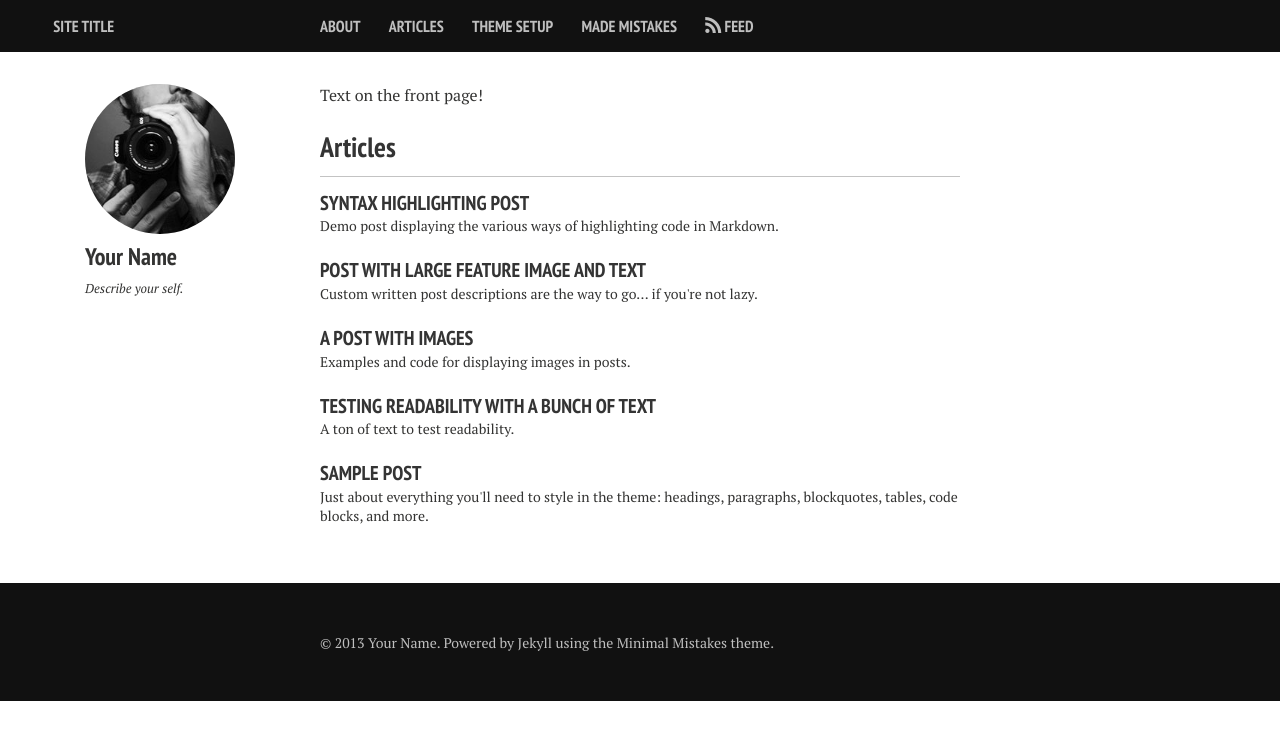
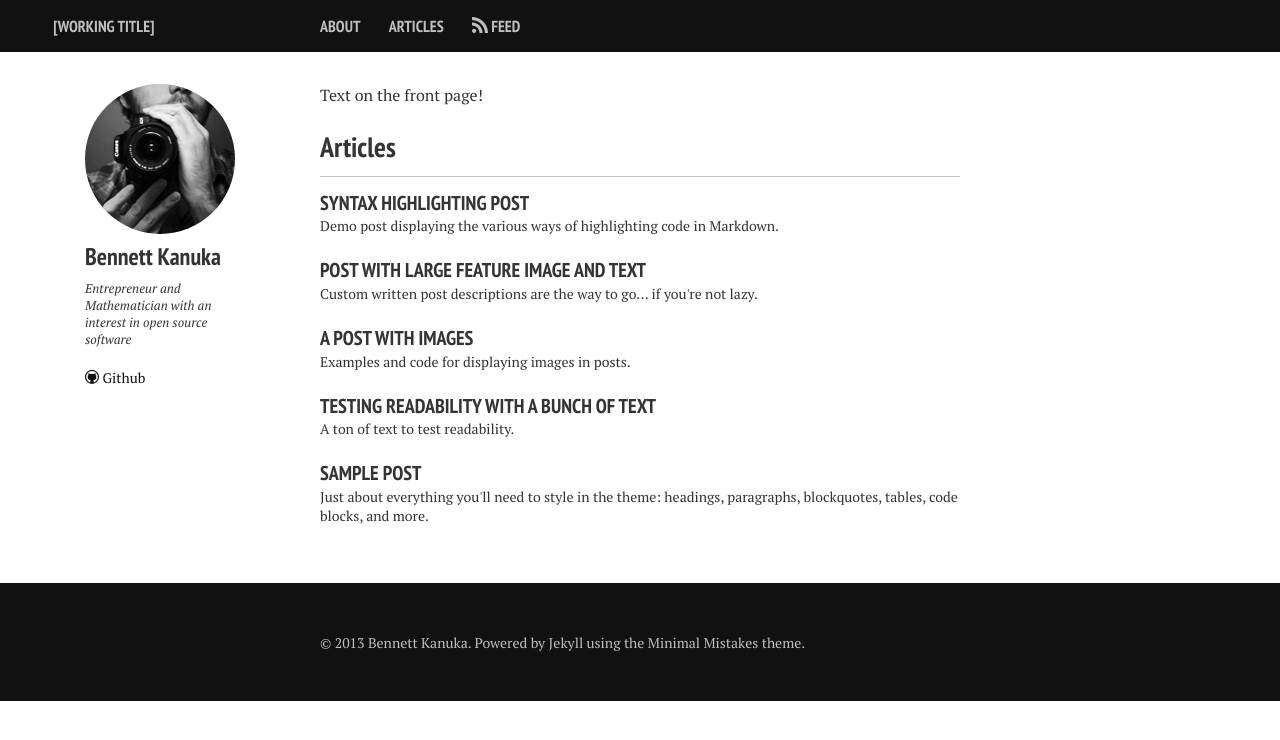
Before and after one commit to bkanuka/blog, a Jekyll site: the page built from index.md, in a window 1280 px wide. Shown: the top 740 px of the page. Built offline with Jekyll 4.4.1, drawn with Linux system fonts in a browser that asks for light colours; nearby versions of some CDN libraries.

Commit message:
made it more mine!

```diff
--- a/_config.yml
+++ b/_config.yml
@@ -1,19 +1,19 @@
-title:            Site Title
-tagline:          A short tagline
-description:      Describe your website.
+title:            "[Working Title]"
+tagline:          Learning to do things the right way, one project at a time
+description:      Shallow dives into math and software
 #Comment out url when working locally to resolve base urls correctly
-#url:              http://bkanuka.github.io
+url:              http://bkanuka.github.io
 
 # Owner/author information
 owner:
-  name:           Your Name
+  name:           Bennett Kanuka
   avatar:         bio-photo.jpg
-  bio:            "Describe your self."
-  email:          your@email.com
+  bio:            "Entrepreneur and Mathematician with an interest in open source software"
+  email:          bkanuka@gmail.com
   # Social networking links are used in author-bio sidebar. Update and remove as you like.
-  #  twitter:
+  #twitter:
   #facebook:
-  #github:
+  github:        https://bkanuka.github.com
   #linkedin:
   #instagram:
   #lastfm:
@@ -34,14 +34,14 @@ links:
     url: /about
   - title: Articles
     url: /articles
-  - title: Theme Setup
-    url: /theme-setup
-  - title: Made Mistakes
-    url: http://mademistakes.com
-    external: true
+#  - title: Theme Setup
+#    url: /theme-setup
+#  - title: Made Mistakes
+#    url: http://mademistakes.com
+#    external: true
 
 # http://en.wikipedia.org/wiki/List_of_tz_database_time_zones
-timezone:    America/New_York
+timezone:    America/Toronto
 future:      true
 pygments:    true
 markdown:    kramdown
```
